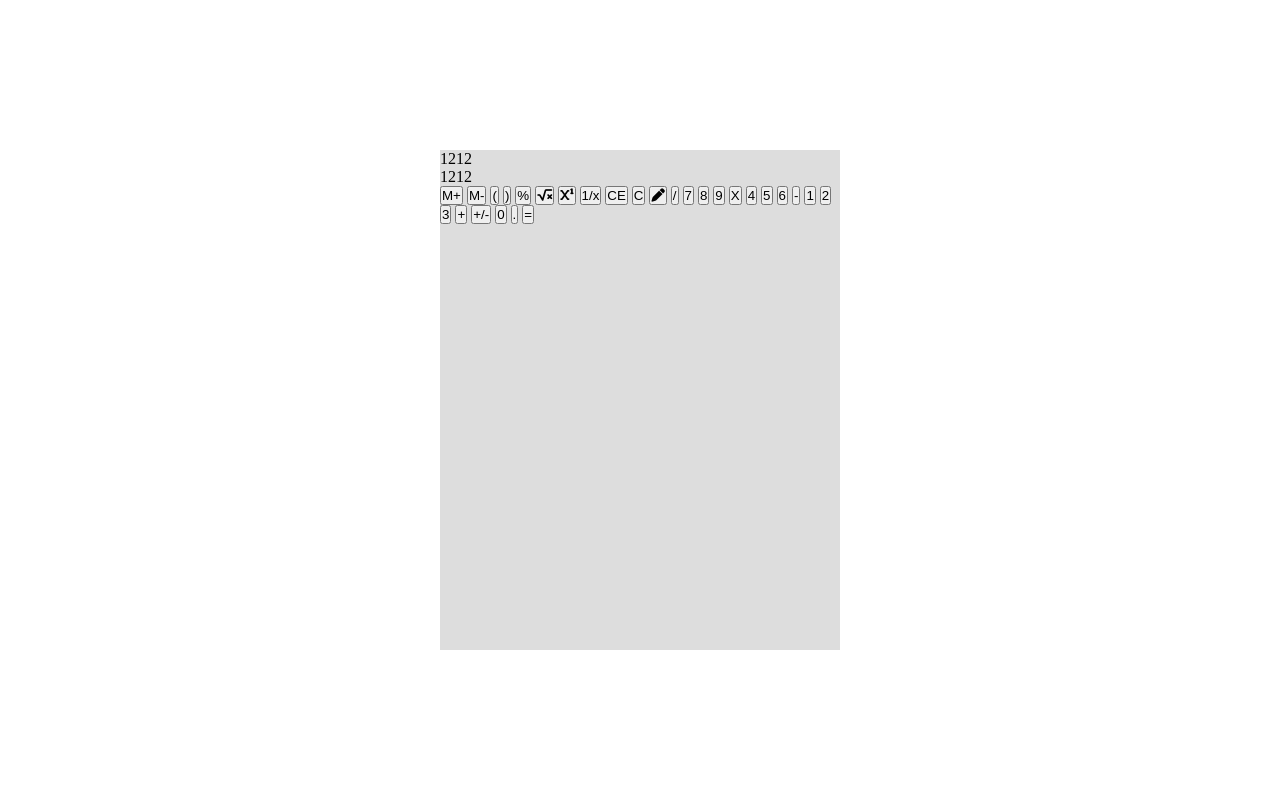
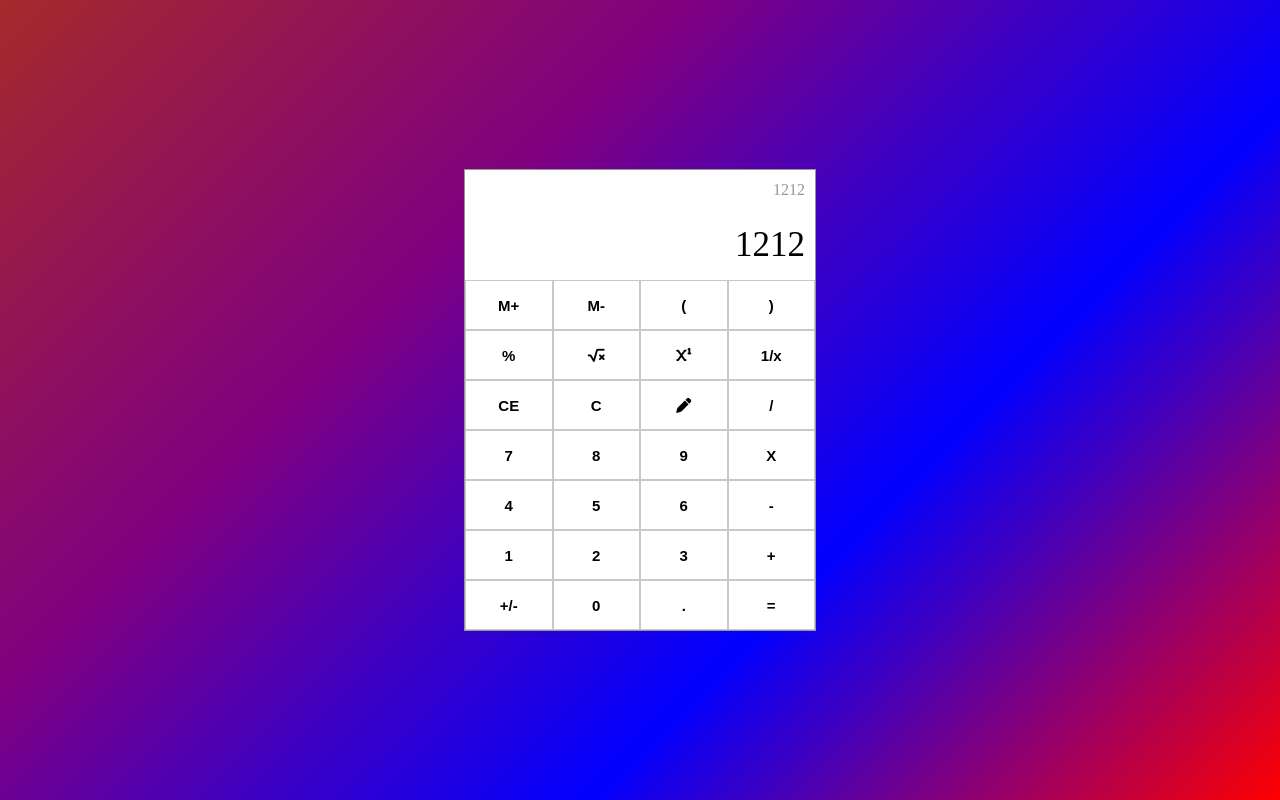
Before and after one commit to NikolasAmbroziewicz/Basic-Calculator, a plain HTML site: page index.html in a window 1280 px wide. Drawn offline with nearby package versions, Linux system fonts and the light colour scheme; files that its build step writes are made by us from their sources.

Commit message:
Css Desptop

```diff
--- /dev/null
+++ b/Sass/_calc.scss
@@ -0,0 +1,57 @@
+@import "variables";
+* {
+  margin: 0;
+  padding: 0;
+}
+
+body {
+  width: 100vw;
+  height: 100vh;
+  background-image: linear-gradient(-45deg, red, blue, purple, brown);
+  .wrapper {
+    position: fixed;
+    top: 50%;
+    left: 50%;
+    transform: translate(-50%, -50%);
+    width: $width;
+    height: $heigh;
+    border: 1px solid rgb(150, 150, 150);
+
+    .display {
+      height: 110px;
+      text-align: right;
+      border: 2px solid rbg(100, 100, 100);
+      background-color: white;
+      padding-right: 10px;
+      .previous {
+        height: 40px;
+        line-height: 40px;
+        color: rgb(150, 150, 150);
+      }
+
+      .current {
+        height: 70px;
+        line-height: 70px;
+        font-size: 35px;
+      }
+    }
+
+    .keys {
+      display: flex;
+      flex-wrap: wrap;
+      flex-direction: row;
+      > * {
+        width: $buttonWidth;
+        height: 50px;
+        background-color: #fff;
+        border: 1px solid rgb(200, 200, 200);
+        font-size: 15px;
+        font-weight: bold;
+      }
+
+      > :hover {
+        background-color: #aaa;
+      }
+    }
+  }
+}
--- /dev/null
+++ b/Sass/_variables.scss
@@ -0,0 +1,3 @@
+$width: 350px;
+$heigh: 460px;
+$buttonWidth: $width/4;
--- a/Sass/style.scss
+++ b/Sass/style.scss
@@ -1,15 +1 @@
-* {
-  margin: 0;
-  padding: 0;
-  box-sizing: border-box;
-}
-
-.wrapper {
-  position: fixed;
-  top: 50%;
-  left: 50%;
-  transform: translate(-50%, -50%);
-  width: 400px;
-  height: 500px;
-  background-color: #ddd;
-}
+@import "calc.scss";
--- a/index.html
+++ b/index.html
@@ -3,7 +3,7 @@
   <head>
     <meta charset="UTF-8" />
     <meta name="viewport" content="width=device-width, initial-scale=1.0" />
-    <title>Cream Calc</title>
+    <title>Basic Calculator</title>
     <link rel="stylesheet" href="../css/style.css" />
     <script
       src="https://kit.fontawesome.com/3e4fdfab8c.js"
```
Also changed, not shown: Sass/_dispaly.scss (deleted), Sass/_number.scss (deleted).
